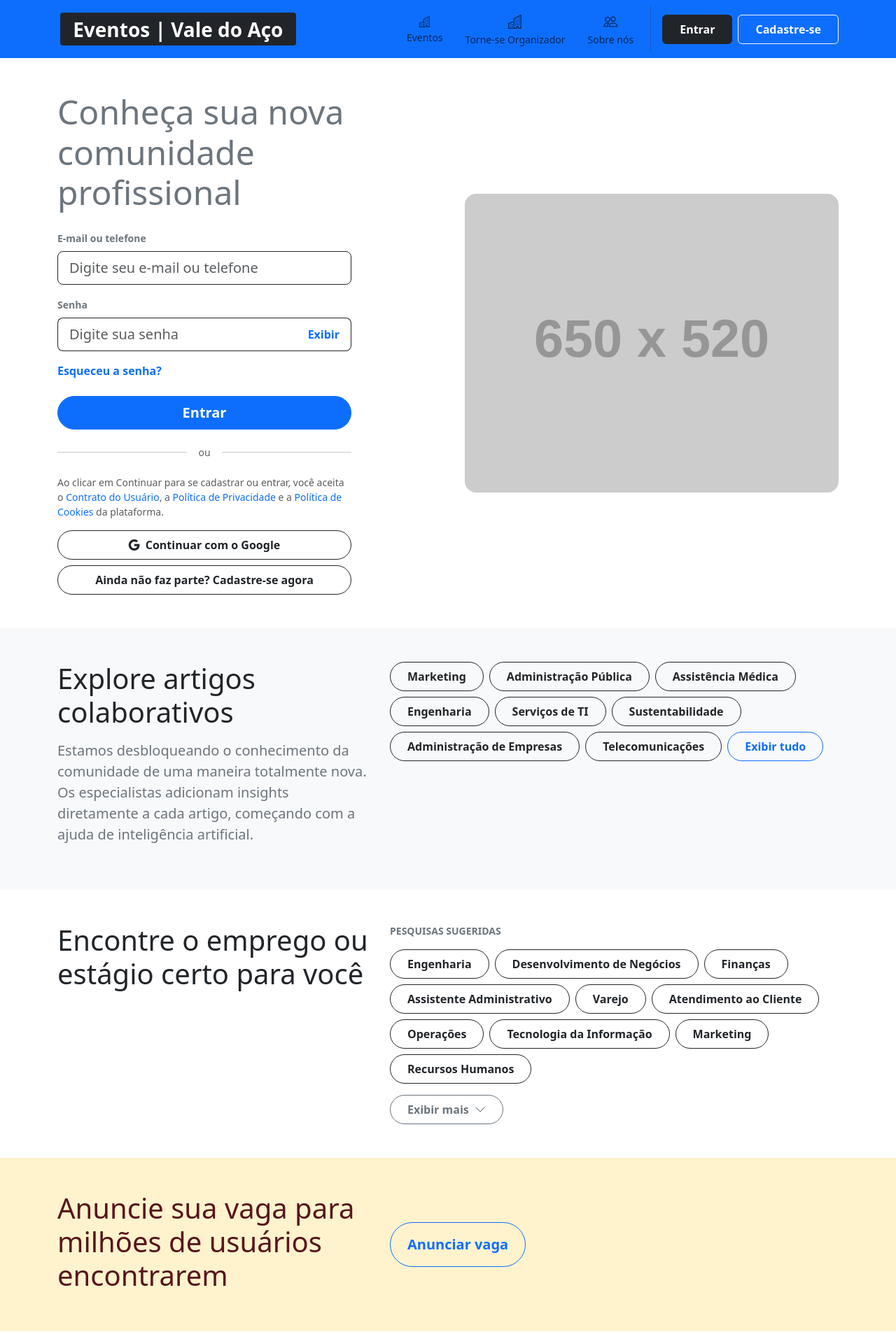
After one commit to Ryan-Alexssander-dev/Eventos-Vale-do-Aco, a Python web app: template app/templates/linkedIn.html in a window 1280 px wide. The commit adds this page. Shown: the top 1904 px of the page at 70% size. Run offline with Jinja, Linux system fonts and the light colour scheme; the template is opened without the code that fills it, so the values that code supplies are empty; grey boxes labelled with a size stand in for pictures from a placeholder-image service; some libraries are stand-ins or nearby versions.

Commit message:
Iniciando Front-end

```diff
--- /dev/null
+++ b/app/templates/linkedIn.html
@@ -0,0 +1,348 @@
+<!DOCTYPE html>
+<html lang="pt-BR">
+<head>
+  <meta charset="UTF-8">
+  <meta name="viewport" content="width=device-width, initial-scale=1.0">
+  <title>Rede Profissional - Entrar ou Cadastrar-se</title>
+  <!-- Bootstrap 5.3 CSS -->
+  <link href="https://cdn.jsdelivr.net/npm/bootstrap@5.3.3/dist/css/bootstrap.min.css" rel="stylesheet">
+  <!-- Bootstrap Icons (opcional para os ícones da barra de navegação) -->
+  <link href="https://cdn.jsdelivr.net/npm/bootstrap-icons@1.11.3/font/bootstrap-icons.min.css" rel="stylesheet">
+</head>
+<body class="bg-white text-dark">
+
+  <!-- Cabeçalho / Barra de Navegação -->
+  <header class="">
+    <nav class="navbar navbar-expand-lg navbar-light bg-primary">
+      <div class="container">
+
+        <a class="navbar-brand fw-bold fs-3 text-light d-flex align-items-center badge bg-dark text-white ms-1 rounded-1" href="index.html">
+          Eventos | Vale do Aço
+        </a>
+
+        <button class="navbar-toggler" type="button" data-bs-toggle="collapse" data-bs-target="#navbarNav">
+          <span class="navbar-toggler-icon"></span>
+        </button>
+
+        <div class="collapse navbar-collapse justify-content-end" id="navbarNav">
+          <ul class="navbar-nav align-items-lg-center gap-lg-3 my-3 my-lg-0">
+            <li class="nav-item text-center">
+              <a class="nav-link d-flex flex-lg-column align-items-center gap-2 gap-lg-0" href="#">
+                <i class="bi bi-buildings"></i>
+                <small>Eventos</small>
+              </a>
+            </li>
+            <li class="nav-item text-center">
+              <a class="nav-link d-flex flex-lg-column align-items-center gap-2 gap-lg-0" href="#">
+                <i class="bi bi bi-buildings fs-5"></i>
+                <small>Torne-se Organizador</small>
+              </a>
+            </li>
+
+            <li class="nav-item text-center">
+              <a class="nav-link d-flex flex-lg-column align-items-center gap-2 gap-lg-0" href="#">
+                <i class="bi bi-people fs-5"></i>
+                <small>Sobre nós</small>
+              </a>
+            </li>
+          </ul>
+
+          <!-- Divisor Vertical (Desktop) -->
+          <div class="vr d-none d-lg-block mx-3"></div>
+
+          <!-- Botões de Ação -->
+          <div class="d-flex flex-column flex-lg-row gap-2">
+            <a href="cadastrar.html" class="btn btn-dark fw-semibold px-4 py-2">Entrar</a>
+            <a href="login.html" class="btn btn-outline-light fw-semibold px-4 py-2">Cadastre-se</a>
+          </div>
+        </div>
+      </div>
+    </nav>
+  </header>
+
+  <!-- Seção Principal (Hero + Login) -->
+  <main>
+    <section class="py-4 py-lg-5">
+      <div class="container">
+        <div class="row align-items-center g-5">
+          <!-- Coluna Esquerda: Título e Formulário -->
+          <div class="col-12 col-lg-6">
+            <h1 class="display-5 fw-light text-secondary mb-4">
+              Conheça sua nova comunidade profissional
+            </h1>
+
+            <form class="w-100" style="max-width: 420px;">
+              <div class="mb-3">
+                <label for="emailInput" class="form-label fw-semibold small text-secondary">E-mail ou telefone</label>
+                <input type="text" class="form-control form-control-lg border-dark" id="emailInput" placeholder="Digite seu e-mail ou telefone">
+              </div>
+
+              <div class="mb-3">
+                <label for="senhaInput" class="form-label fw-semibold small text-secondary">Senha</label>
+                <div class="input-group input-group-lg">
+                  <input type="password" class="form-control border-dark border-end-0" id="senhaInput" placeholder="Digite sua senha">
+                  <button class="btn btn-outline-secondary border-dark border-start-0 text-primary fw-semibold fs-6" type="button">Exibir</button>
+                </div>
+              </div>
+
+              <div class="mb-4">
+                <a href="#" class="text-decoration-none fw-semibold text-primary">Esqueceu a senha?</a>
+              </div>
+
+              <div class="d-grid mb-3">
+                <button type="submit" class="btn btn-primary btn-lg rounded-pill fw-semibold">Entrar</button>
+              </div>
+
+              <div class="d-flex align-items-center my-3">
+                <hr class="flex-grow-1">
+                <span class="px-3 text-muted small">ou</span>
+                <hr class="flex-grow-1">
+              </div>
+
+              <p class="small text-muted mb-3">
+                Ao clicar em Continuar para se cadastrar ou entrar, você aceita o <a href="#" class="text-decoration-none">Contrato do Usuário</a>, a <a href="#" class="text-decoration-none">Política de Privacidade</a> e a <a href="#" class="text-decoration-none">Política de Cookies</a> da plataforma.
+              </p>
+
+              <div class="d-grid gap-2">
+                <button type="button" class="btn btn-outline-dark btn-lg rounded-pill fs-6 fw-semibold">
+                  <i class="bi bi-google me-2"></i>Continuar com o Google
+                </button>
+                <button type="button" class="btn btn-outline-dark btn-lg rounded-pill fs-6 fw-semibold">
+                  Ainda não faz parte? Cadastre-se agora
+                </button>
+              </div>
+            </form>
+          </div>
+
+          <!-- Coluna Direita: Imagem Ilustrativa -->
+          <div class="col-12 col-lg-6 text-center">
+            <img src="https://placehold.co/650x520/f3f2ef/495057?text=Ilustracao+Profissional" alt="Ilustração de trabalho e conexão" class="img-fluid rounded-4">
+          </div>
+        </div>
+      </div>
+    </section>
+
+    <!-- Seção 2: Explore artigos colaborativos -->
+    <section class="bg-light py-5">
+      <div class="container">
+        <div class="row g-4 align-items-start">
+          <div class="col-12 col-lg-5">
+            <h2 class="fw-light display-6 mb-3">Explore artigos colaborativos</h2>
+            <p class="fs-5 text-secondary">
+              Estamos desbloqueando o conhecimento da comunidade de uma maneira totalmente nova. Os especialistas adicionam insights diretamente a cada artigo, começando com a ajuda de inteligência artificial.
+            </p>
+          </div>
+          <div class="col-12 col-lg-7">
+            <div class="d-flex flex-wrap gap-2">
+              <a href="#" class="btn btn-outline-dark rounded-pill px-4 py-2 fw-semibold">Marketing</a>
+              <a href="#" class="btn btn-outline-dark rounded-pill px-4 py-2 fw-semibold">Administração Pública</a>
+              <a href="#" class="btn btn-outline-dark rounded-pill px-4 py-2 fw-semibold">Assistência Médica</a>
+              <a href="#" class="btn btn-outline-dark rounded-pill px-4 py-2 fw-semibold">Engenharia</a>
+              <a href="#" class="btn btn-outline-dark rounded-pill px-4 py-2 fw-semibold">Serviços de TI</a>
+              <a href="#" class="btn btn-outline-dark rounded-pill px-4 py-2 fw-semibold">Sustentabilidade</a>
+              <a href="#" class="btn btn-outline-dark rounded-pill px-4 py-2 fw-semibold">Administração de Empresas</a>
+              <a href="#" class="btn btn-outline-dark rounded-pill px-4 py-2 fw-semibold">Telecomunicações</a>
+              <a href="#" class="btn btn-outline-primary rounded-pill px-4 py-2 fw-semibold">Exibir tudo</a>
+            </div>
+          </div>
+        </div>
+      </div>
+    </section>
+
+    <!-- Seção 3: Encontre o emprego ou estágio certo -->
+    <section class="bg-white py-5">
+      <div class="container">
+        <div class="row g-4 align-items-start">
+          <div class="col-12 col-lg-5">
+            <h2 class="fw-light display-6 mb-3">Encontre o emprego ou estágio certo para você</h2>
+          </div>
+          <div class="col-12 col-lg-7">
+            <p class="text-uppercase fw-semibold text-secondary small mb-3">Pesquisas sugeridas</p>
+            <div class="d-flex flex-wrap gap-2">
+              <a href="#" class="btn btn-outline-dark rounded-pill px-4 py-2 fw-semibold">Engenharia</a>
+              <a href="#" class="btn btn-outline-dark rounded-pill px-4 py-2 fw-semibold">Desenvolvimento de Negócios</a>
+              <a href="#" class="btn btn-outline-dark rounded-pill px-4 py-2 fw-semibold">Finanças</a>
+              <a href="#" class="btn btn-outline-dark rounded-pill px-4 py-2 fw-semibold">Assistente Administrativo</a>
+              <a href="#" class="btn btn-outline-dark rounded-pill px-4 py-2 fw-semibold">Varejo</a>
+              <a href="#" class="btn btn-outline-dark rounded-pill px-4 py-2 fw-semibold">Atendimento ao Cliente</a>
+              <a href="#" class="btn btn-outline-dark rounded-pill px-4 py-2 fw-semibold">Operações</a>
+              <a href="#" class="btn btn-outline-dark rounded-pill px-4 py-2 fw-semibold">Tecnologia da Informação</a>
+              <a href="#" class="btn btn-outline-dark rounded-pill px-4 py-2 fw-semibold">Marketing</a>
+              <a href="#" class="btn btn-outline-dark rounded-pill px-4 py-2 fw-semibold">Recursos Humanos</a>
+            </div>
+            <div class="mt-3">
+              <button class="btn btn-outline-secondary rounded-pill px-4 py-2 fw-semibold">
+                Exibir mais <i class="bi bi-chevron-down ms-1"></i>
+              </button>
+            </div>
+          </div>
+        </div>
+      </div>
+    </section>
+
+    <!-- Seção 4: Anuncie sua vaga -->
+    <section class="bg-warning-subtle py-5">
+      <div class="container">
+        <div class="row align-items-center g-4">
+          <div class="col-12 col-lg-5">
+            <h2 class="fw-normal text-danger-emphasis display-6">
+              Anuncie sua vaga para milhões de usuários encontrarem
+            </h2>
+          </div>
+          <div class="col-12 col-lg-7">
+            <a href="#" class="btn btn-outline-primary rounded-pill px-4 py-3 fw-semibold fs-5">
+              Anunciar vaga
+            </a>
+          </div>
+        </div>
+      </div>
+    </section>
+
+    <!-- Seção 5: Ferramentas de software -->
+    <section class="bg-white py-5">
+      <div class="container">
+        <div class="row g-4 align-items-start">
+          <div class="col-12 col-lg-5">
+            <h2 class="fw-light display-6 mb-3">Descubra as melhores ferramentas de software</h2>
+            <p class="fs-5 text-secondary">
+              Conecte-se com compradores que têm experiência em primeira mão para encontrar os melhores produtos para você.
+            </p>
+          </div>
+          <div class="col-12 col-lg-7">
+            <p class="text-uppercase fw-semibold text-secondary small mb-3">Ferramentas sugeridas</p>
+            <div class="d-flex flex-wrap gap-2">
+              <a href="#" class="btn btn-outline-dark rounded-pill px-4 py-2 fw-semibold">Plataformas de E-Commerce</a>
+              <a href="#" class="btn btn-outline-dark rounded-pill px-4 py-2 fw-semibold">Software de CRM</a>
+              <a href="#" class="btn btn-outline-dark rounded-pill px-4 py-2 fw-semibold">Sistemas de Recursos Humanos</a>
+              <a href="#" class="btn btn-outline-dark rounded-pill px-4 py-2 fw-semibold">Software de Recrutamento</a>
+              <a href="#" class="btn btn-outline-dark rounded-pill px-4 py-2 fw-semibold">Inteligência de Vendas</a>
+              <a href="#" class="btn btn-outline-dark rounded-pill px-4 py-2 fw-semibold">Software de Gestão de Projetos</a>
+              <a href="#" class="btn btn-outline-dark rounded-pill px-4 py-2 fw-semibold">Software de Help Desk</a>
+              <a href="#" class="btn btn-outline-primary rounded-pill px-4 py-2 fw-semibold">Exibir tudo</a>
+            </div>
+          </div>
+        </div>
+      </div>
+    </section>
+
+    <!-- Seção 6: Chamada para Conexão e Aprendizado (2 colunas com cards) -->
+    <section class="bg-light py-5">
+      <div class="container">
+        <div class="row g-5">
+          <div class="col-12 col-md-6">
+            <img src="https://placehold.co/320x240/e9ecef/495057?text=Conexoes" alt="Pessoas conversando" class="img-fluid rounded-3 mb-4">
+            <h3 class="fw-light display-6 mb-4">Conecte-se com pessoas que podem ajudar</h3>
+            <a href="#" class="btn btn-outline-dark rounded-pill px-4 py-2 fw-semibold">Encontre pessoas conhecidas</a>
+          </div>
+          <div class="col-12 col-md-6">
+            <img src="https://placehold.co/320x240/e9ecef/495057?text=Aprendizado" alt="Estudando online" class="img-fluid rounded-3 mb-4">
+            <h3 class="fw-light display-6 mb-4">Aprenda as competências de que precisa para ter sucesso</h3>
+            <div class="dropdown">
+              <button class="btn btn-outline-dark dropdown-toggle rounded-2 px-4 py-3 fw-semibold" type="button" data-bs-toggle="dropdown">
+                Escolha um tópico para aprender
+              </button>
+              <ul class="dropdown-menu">
+                <li><a class="dropdown-item" href="#">Análise de Dados e Estatística</a></li>
+                <li><a class="dropdown-item" href="#">Desenvolvimento de Software</a></li>
+                <li><a class="dropdown-item" href="#">Gestão de Projetos</a></li>
+                <li><a class="dropdown-item" href="#">Liderança e Gestão</a></li>
+              </ul>
+            </div>
+          </div>
+        </div>
+      </div>
+    </section>
+
+    <!-- Seção 7: Banner Final de Cadastro -->
+    <section class="bg-primary-subtle py-5">
+      <div class="container py-4">
+        <h2 class="display-5 fw-light mb-4">
+          Entre para a sua comunidade profissional na plataforma
+        </h2>
+        <a href="#" class="btn btn-primary btn-lg rounded-pill px-4 py-2 fw-semibold">Começar</a>
+      </div>
+    </section>
+  </main>
+
+  <!-- Rodapé -->
+  <footer class="bg-light pt-5 pb-4 border-top">
+    <div class="container">
+      <div class="row g-4 mb-5">
+        <!-- Logo Rodapé -->
+        <div class="col-12 col-lg-3">
+          <a class="navbar-brand fw-bold fs-4 text-primary" href="#">
+            Rede<span class="badge bg-primary text-white ms-1 rounded-1">in</span>
+          </a>
+        </div>
+
+        <!-- Coluna 1 -->
+        <div class="col-6 col-md-3 col-lg-2">
+          <h6 class="fw-bold mb-3">Geral</h6>
+          <ul class="list-unstyled small d-flex flex-column gap-2">
+            <li><a href="#" class="text-decoration-none text-secondary">Cadastre-se</a></li>
+            <li><a href="#" class="text-decoration-none text-secondary">Central de Ajuda</a></li>
+            <li><a href="#" class="text-decoration-none text-secondary">Sobre</a></li>
+            <li><a href="#" class="text-decoration-none text-secondary">Imprensa</a></li>
+            <li><a href="#" class="text-decoration-none text-secondary">Blog</a></li>
+            <li><a href="#" class="text-decoration-none text-secondary">Carreiras</a></li>
+            <li><a href="#" class="text-decoration-none text-secondary">Desenvolvedores</a></li>
+          </ul>
+        </div>
+
+        <!-- Coluna 2 -->
+        <div class="col-6 col-md-3 col-lg-2">
+          <h6 class="fw-bold mb-3">Navegar na Rede</h6>
+          <ul class="list-unstyled small d-flex flex-column gap-2">
+            <li><a href="#" class="text-decoration-none text-secondary">Aprendizado</a></li>
+            <li><a href="#" class="text-decoration-none text-secondary">Vagas</a></li>
+            <li><a href="#" class="text-decoration-none text-secondary">Jogos</a></li>
+            <li><a href="#" class="text-decoration-none text-secondary">Salário</a></li>
+            <li><a href="#" class="text-decoration-none text-secondary">Dispositivos móveis</a></li>
+            <li><a href="#" class="text-decoration-none text-secondary">Serviços</a></li>
+          </ul>
+        </div>
+
+        <!-- Coluna 3 -->
+        <div class="col-6 col-md-3 col-lg-2">
+          <h6 class="fw-bold mb-3">Soluções Business</h6>
+          <ul class="list-unstyled small d-flex flex-column gap-2">
+            <li><a href="#" class="text-decoration-none text-secondary">Talentos</a></li>
+            <li><a href="#" class="text-decoration-none text-secondary">Marketing</a></li>
+            <li><a href="#" class="text-decoration-none text-secondary">Vendas</a></li>
+            <li><a href="#" class="text-decoration-none text-secondary">Aprendizado</a></li>
+          </ul>
+        </div>
+
+        <!-- Coluna 4 -->
+        <div class="col-6 col-md-3 col-lg-3">
+          <h6 class="fw-bold mb-3">Diretórios</h6>
+          <ul class="list-unstyled small d-flex flex-column gap-2">
+            <li><a href="#" class="text-decoration-none text-secondary">Usuários</a></li>
+            <li><a href="#" class="text-decoration-none text-secondary">Vagas</a></li>
+            <li><a href="#" class="text-decoration-none text-secondary">Empresas</a></li>
+            <li><a href="#" class="text-decoration-none text-secondary">Em destaque</a></li>
+            <li><a href="#" class="text-decoration-none text-secondary">Publicações</a></li>
+            <li><a href="#" class="text-decoration-none text-secondary">Artigos</a></li>
+            <li><a href="#" class="text-decoration-none text-secondary">Instituições de ensino</a></li>
+          </ul>
+        </div>
+      </div>
+
+      <!-- Barra Legal Inferior -->
+      <div class="d-flex flex-wrap align-items-center gap-3 pt-3 border-top small text-secondary">
+        <span class="fw-bold text-dark">Rede Profissional &copy; 2026</span>
+        <a href="#" class="text-decoration-none text-secondary">Sobre</a>
+        <a href="#" class="text-decoration-none text-secondary">Acessibilidade</a>
+        <a href="#" class="text-decoration-none text-secondary">Contrato do Usuário</a>
+        <a href="#" class="text-decoration-none text-secondary">Política de Privacidade</a>
+        <a href="#" class="text-decoration-none text-secondary">Política de Cookies</a>
+        <a href="#" class="text-decoration-none text-secondary">Política de Direitos Autorais</a>
+        <a href="#" class="text-decoration-none text-secondary">Idioma</a>
+      </div>
+    </div>
+  </footer>
+
+  <!-- Bootstrap 5.3 JS Bundle -->
+  <script src="https://cdn.jsdelivr.net/npm/bootstrap@5.3.3/dist/js/bootstrap.bundle.min.js"></script>
+</body>
+</html>
--- a/login.html
+++ /dev/null
@@ -1 +0,0 @@
-<!-- Protótipo inicial da tela de login com autenticação por e-mail e senha. -->
```
Also changed, not shown: app/templates/index.html (+11 -4 lines), app/templates/login.html (+4 -4 lines), index.html (deleted, +0 -13 lines), app/static/img/eventoInicio.jpg (deleted), app/static/img/eventoInicio.png (added).
